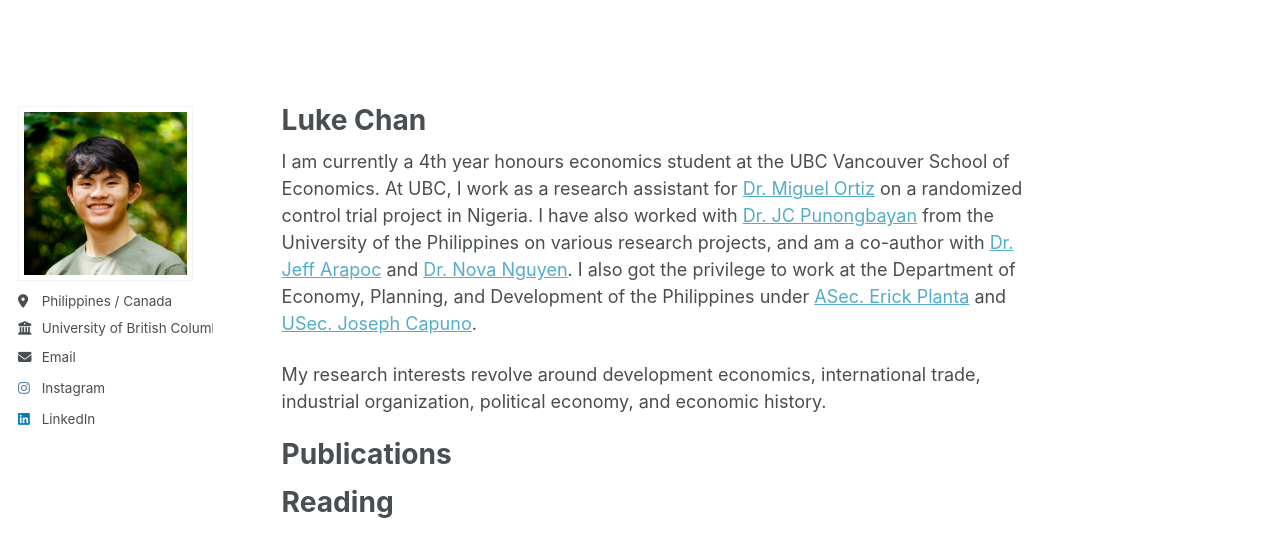
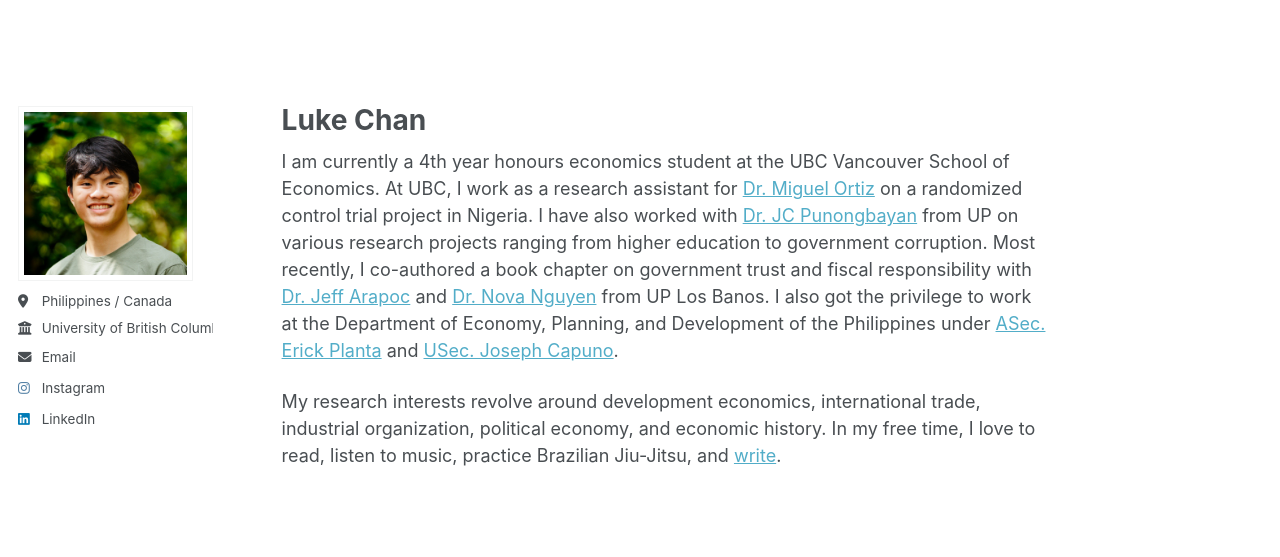
Before and after one commit to lukeelliotchan/lukeelliotchan.github.io, a Jekyll site: the page built from _pages/about.md, in a window 1280 px wide. Shown: the top 557 px of the page. Built offline with Jekyll 4.4.1, drawn with Linux system fonts in a browser that asks for light colours; a style sheet for code colours, icons or effects is not loaded.

Commit message:
Update about.md

```diff
--- a/_pages/about.md
+++ b/_pages/about.md
@@ -6,9 +6,6 @@ redirect_from:
   - /about/
   - /about.html
 ---
-I am currently a 4th year honours economics student at the UBC Vancouver School of Economics. At UBC, I work as a research assistant for [Dr. Miguel Ortiz](https://miguelortizp.github.io/) on a randomized control trial project in Nigeria. I have also worked with [Dr. JC Punongbayan](https://jcpunongbayan.com/) from the University of the Philippines on various research projects, and am a co-author with [Dr. Jeff Arapoc](https://cem.uplb.edu.ph/personnel/arapoc-jefferson-a/) and [Dr. Nova Nguyen](https://cem.uplb.edu.ph/personnel/nguyen-ma-nova/). I also got the privilege to work at the Department of Economy, Planning, and Development of the Philippines under [ASec. Erick Planta](https://www.oecd-events.org/e/cop28/speaker/6d2f1065-c587-ee11-8923-6045bd8eadf6/roderick-m-planta) and [USec. Joseph Capuno](https://econ.upd.edu.ph/joseph-j-capuno-phd/).
+I am currently a 4th year honours economics student at the UBC Vancouver School of Economics. At UBC, I work as a research assistant for [Dr. Miguel Ortiz](https://miguelortizp.github.io/) on a randomized control trial project in Nigeria. I have also worked with [Dr. JC Punongbayan](https://jcpunongbayan.com/) from UP on various research projects ranging from higher education to government corruption. Most recently, I co-authored a book chapter on government trust and fiscal responsibility with [Dr. Jeff Arapoc](https://cem.uplb.edu.ph/personnel/arapoc-jefferson-a/) and [Dr. Nova Nguyen](https://cem.uplb.edu.ph/personnel/nguyen-ma-nova/) from UP Los Banos. I also got the privilege to work at the Department of Economy, Planning, and Development of the Philippines under [ASec. Erick Planta](https://www.oecd-events.org/e/cop28/speaker/6d2f1065-c587-ee11-8923-6045bd8eadf6/roderick-m-planta) and [USec. Joseph Capuno](https://econ.upd.edu.ph/joseph-j-capuno-phd/).
 
-My research interests revolve around development economics, international trade, industrial organization, political economy, and economic history.
-
-# Publications
-# Reading
+My research interests revolve around development economics, international trade, industrial organization, political economy, and economic history. In my free time, I love to read, listen to music, practice Brazilian Jiu-Jitsu, and [write](https://substack.com/@lukechan1).
```
